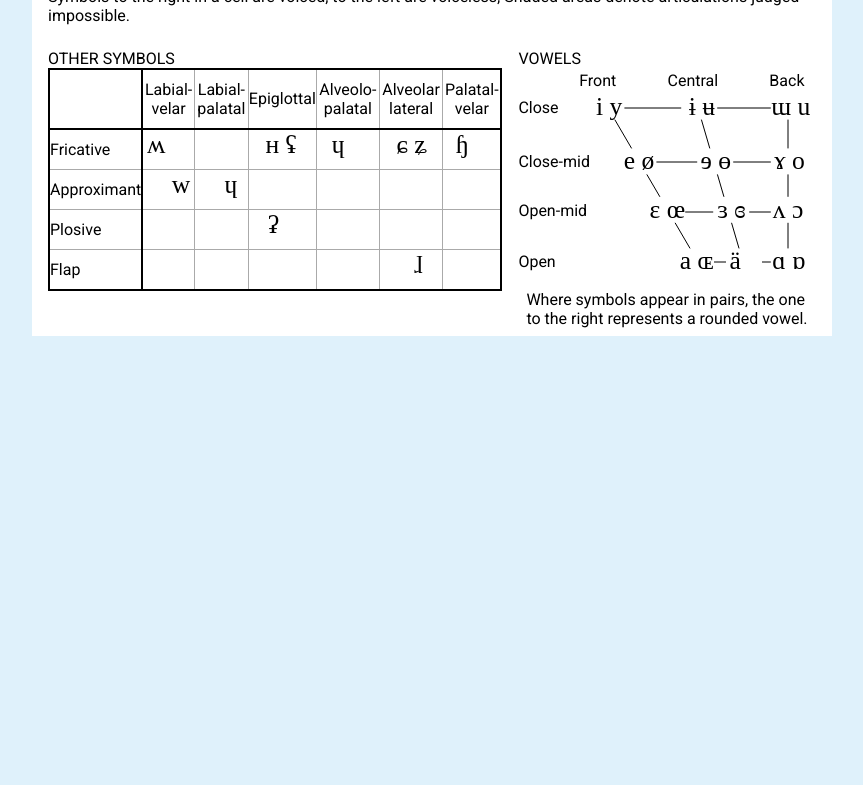
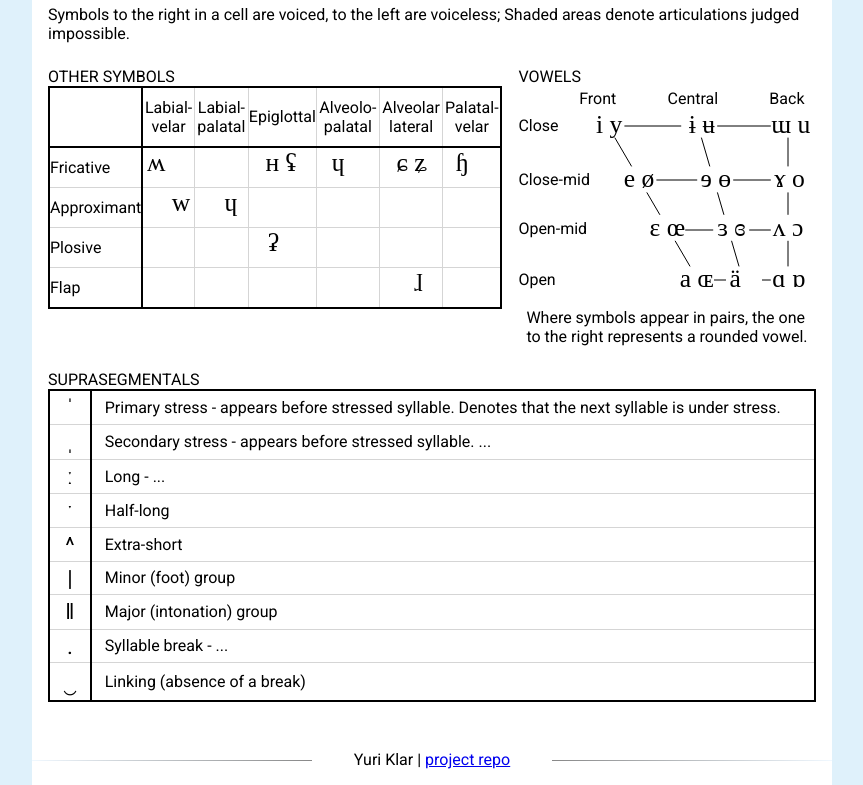
Before and after one commit to yurimimi/ipa-tables, a plain HTML site: page index.html in a window 1280 px wide. Shown: the part 567-1352 px from the top of the page, without its empty margins (208-1071 px from the left). Before the commit the page ends 903 px from the top, so only its background shows below. Drawn offline with nearby package versions, Linux system fonts and the light colour scheme; files that its build step writes are made by us from their sources.

Commit message:
about page added; suprasegmentals table added; footer added; some styling

```diff
--- /dev/null
+++ b/about.html
@@ -0,0 +1,45 @@
+<!DOCTYPE html>
+<html lang="en">
+
+<head>
+    <meta charset="UTF-8">
+    <meta name="viewport"
+        content="width=device-width, initial-scale=1.0">
+    <meta name="description"
+        content="About page of the Interactive IPA tables application">
+    <title>About IIPA</title>
+
+    <link rel="stylesheet" href="./css/vars.css">
+    <link rel="stylesheet" href="./css/styles.css" />
+    <link rel="stylesheet" href="./css/header.css">
+    <link rel="stylesheet" href="./css/tables.css">
+    <link rel="stylesheet" href="./css/footer.css">
+    <link rel="stylesheet" href="./css/about.css">
+</head>
+
+<body>
+    <div id="content">
+        <main>
+            <h1>About the International Phonetic Alphabet</h1>
+            <p>
+                <a
+                    href="https://upload.wikimedia.org/wikipedia/commons/8/8f/IPA_chart_2020.svg">The
+                    official chart of the IPA, revised in 2020</a> (<a
+                    href="https://creativecommons.org/licenses/by-sa/3.0">CC
+                    BY-SA 3.0</a>) by <a
+                    href="https://www.internationalphoneticassociation.org/IPAcharts/IPA_chart_orig/IPA_charts_E.html">International
+                    Phonetic Association</a> is used
+                for reference.
+            </p>
+        </main>
+        <footer>
+            <a href="/ipa/">
+                <button class="btn">
+                    Back home!
+                </button>
+            </a>
+        </footer>
+    </div>
+</body>
+
+</html>
--- /dev/null
+++ b/css/about.css
@@ -0,0 +1,40 @@
+#content {
+  position: absolute;
+  top: 50%;
+  left: 50%;
+  transform: translate(-50%, -50%);
+
+  padding: 2.8rem 2rem 2.2rem;
+  min-width: 375px;
+
+  border-radius: 2rem;
+  background-color: white;
+  line-height: 1.4;
+}
+main {
+  padding: 0 1rem 0.5rem;
+}
+footer {
+  padding: 0;
+}
+footer:before,
+footer:after {
+  display: none;
+}
+
+button {
+  cursor: pointer;
+  padding: 0.45rem 0.75rem;
+  border: none;
+  border-radius: 0.5rem;
+  font-size: 1rem;
+  font-family: var(--sans);
+}
+
+h1 {
+  margin-top: 0;
+  margin-bottom: 1.2rem;
+}
+p {
+  margin-top: 0;
+}
--- /dev/null
+++ b/css/footer.css
@@ -0,0 +1,26 @@
+footer {
+  position: relative;
+  max-width: 800px;
+  margin: 0 auto;
+  padding: 1rem 0;
+
+  background: white;
+
+  text-align: center;
+}
+footer:before,
+footer:after {
+  content: "";
+  position: absolute;
+  left: 65%;
+  top: 50%;
+  height: 1px;
+  width: 35%;
+
+  /* background-color: gray; */
+  background-image: linear-gradient(90deg, #888, aliceblue);
+}
+footer:after {
+  left: 0;
+  background-image: linear-gradient(90deg, aliceblue, #888);
+}
--- /dev/null
+++ b/css/header.css
@@ -0,0 +1,28 @@
+header {
+  z-index: 999;
+  position: absolute;
+  top: 1rem;
+  /* There's a problem with <800px width */
+  left: calc(50vw + (800px / 2 - 2.8rem));
+}
+
+@media (max-width: 800px) {
+  header {
+    left: calc(100vw - 4rem);
+  }
+}
+
+header svg {
+  fill: var(--gray-dark-20);
+  stroke: var(--gray-dark-20);
+}
+header svg:hover {
+  fill: var(--primary-light-10);
+  stroke: var(--primary-light-10);
+}
+
+/* header {
+  position: sticky;
+  top: 1rem;
+  right: 1rem;
+} */
--- a/css/styles.css
+++ b/css/styles.css
@@ -1,18 +1,7 @@
-@import url("https://fonts.googleapis.com/css2?family=Lora:wght@400;500;600;700&family=Roboto:ital,wght@0,100;0,300;0,400;0,500;0,700;0,900;1,400&display=swap");
-
 :root {
   box-sizing: border-box;
   max-width: 100%;
   scroll-behavior: smooth;
-
-  --gray: #aaa;
-  --gray-light-10: #ddd;
-  --gray-light-20: #f7fbfc;
-
-  --blue-light: #deeafc;
-
-  --serif: "Lora", serif;
-  --sans-serif: "Roboto", sans-serif;
 }
 
 *,
@@ -22,7 +11,7 @@
 }
 
 ::selection {
-  background-color: rgb(149, 219, 243);
+  background-color: var(--blue-light-10);
   color: rgb(44, 46, 28);
 }
 
@@ -33,7 +22,7 @@ body {
   font-size: 16px;
 
   font-family: var(--sans-serif);
-  background-color: rgb(223, 241, 251);
+  background-color: var(--blue-light-20);
 }
 
 h1,
@@ -46,6 +35,7 @@ h3 {
 
 h1 {
   font-size: 1.6rem;
+  margin-bottom: 0.2rem;
 }
 
 main {
@@ -54,8 +44,9 @@ main {
   gap: 1rem;
 
   max-width: 800px;
-  padding: 0 1rem;
   margin: 0 auto;
+  padding: 2rem 1rem;
+
   background: white;
 }
 main > * {
@@ -149,8 +140,8 @@ colgroup {
 
 /* All the `.dropdown`s are `api-sound`s */
 .dropdown:hover {
-  background: var(--blue-light);
-  color: #bc4fea;
+  background: var(--gray-light-20);
+  color: var(--primary-light-20);
 }
 .dropdown:hover .dropdown-content {
   display: block;
--- /dev/null
+++ b/css/tables.css
@@ -0,0 +1,12 @@
+#suprasegmentals th {
+  padding: 0.2rem 0;
+  text-align: center;
+  font-size: 1.4rem;
+  font-family: var(--sans);
+}
+#suprasegmentals td {
+  padding: 0 0 0 0.8rem;
+  text-align: left;
+  font-size: 1rem;
+  font-family: var(--sans);
+}
--- /dev/null
+++ b/css/vars.css
@@ -0,0 +1,24 @@
+@import url("https://fonts.googleapis.com/css2?family=Lora:wght@400;500;600;700&family=Roboto:ital,wght@0,100;0,300;0,400;0,500;0,700;0,900;1,400&display=swap");
+
+:root {
+  --primary-dark-20: #804651;
+  --primary-dark-10: #cc334f;
+  --primary: #ff4062;
+  --primary-light-10: #ff5372;
+  --primary-light-20: #ec8698;
+
+  --gray-dark-20: #707070;
+  --gray-dark-10: #a3a3a3;
+  --gray: #d5d5d5;
+  --gray-light-10: #dadada;
+  --gray-light-20: #f3f3f3;
+
+  --blue-dark-20: #127096;
+  --blue-dark-10: #1f769c;
+  --blue: #1b89b5;
+  --blue-light-10: #95dbf3;
+  --blue-light-20: #dff1fb;
+
+  --serif: "Lora", serif;
+  --sans-serif: "Roboto", sans-serif;
+}
--- a/ipa.mustache
+++ b/index.html
@@ -9,18 +9,34 @@
     content="Interactive International Phonetic Alphabet" />
   <title>International Phonetic Alphabet | IPA</title>
 
+  <link rel="stylesheet" href="./css/vars.css">
   <link rel="stylesheet" href="./css/styles.css" />
+  <link rel="stylesheet" href="./css/header.css">
+  <link rel="stylesheet" href="./css/tables.css">
+  <link rel="stylesheet" href="./css/footer.css">
   <!-- <script src="./components/sound.js"></script> -->
   <script type="module" defer src="./js/main.js"></script>
 </head>
 
 <body>
+  <header>
+    <a href="/ipa/about">
+      <svg width="24" height="24" xmlns="http://www.w3.org/2000/svg">
+        <title>About IPA</title>
+        <circle cx="12" cy="12" r="10" stroke-width="1.6"
+          fill="none" />
+        <circle cx="12" cy="8" r="1.5" stroke-width="0" />
+        <line x1="12" y1="12" x2="12" y2="18"
+          style="stroke-width:2" />
+      </svg>
+    </a>
+  </header>
   <main>
-    <h1>The International Phonetic Alphabet (revised to 2020)</h1>
+    <h1>The International Phonetic Alphabet</h1>
     <h3>Interactive version</h3>
 
+    <!-- CONSONANTS -->
     <section id="consonants">
-
       <table>
         <caption>
           Consonants (pulmonic)
@@ -632,6 +648,8 @@
         impossible.
       </p>
     </section>
+
+    <!-- OTHER SYMBOLS -->
     <section id="other-symbols">
       <table>
         <caption>Other symbols</caption>
@@ -823,7 +841,6 @@
     </section>
 
     <!-- VOWELS -->
-
     <section id="vowels">
       <figure style="margin: 0;">
         <figcaption style="text-transform: uppercase;">Vowels
@@ -845,7 +862,8 @@
           </div>
           <!-- table rows -->
           <div style="position: absolute;">
-            <div class="close vowels-row" style="translate: 0 1.6rem;">
+            <div class="close vowels-row"
+              style="translate: 0 1.6rem;">
               <p>Close</p>
 
               <div class="cell" style="translate: 4.4rem 0;">
@@ -1041,7 +1059,77 @@
       <p>Where symbols appear in pairs, the one to the right
         represents a rounded vowel.</p>
     </section>
+
+    <!-- SOMETHING ELSE? -->
+    <section id="suprasegmentals">
+      <table>
+        <caption>Suprasegmentals</caption>
+        <colgroup class="colhead"></colgroup>
+        <colgroup class=""></colgroup>
+        <tbody>
+          <tr>
+            <th>
+              ˈ
+            </th>
+            <td>
+              Primary stress - appears before stressed syllable.
+              Denotes that the next syllable is under stress.
+            </td>
+          </tr>
+          <tr>
+            <th>ˌ</th>
+            <td>Secondary stress - appears before stressed syllable.
+              ...</td>
+          </tr>
+          <tr>
+            <th>ː</th>
+            <td>
+              Long - ...
+            </td>
+          </tr>
+          <tr>
+            <th>ˑ</th>
+            <td>
+              Half-long
+            </td>
+          </tr>
+          <tr>
+            <th>^</th>
+            <td>
+              Extra-short
+            </td>
+          </tr>
+          <tr>
+            <th>|</th>
+            <td>
+              Minor (foot) group
+            </td>
+          </tr>
+          <tr>
+            <th>‖</th>
+            <td>
+              Major (intonation) group
+            </td>
+          </tr>
+          <tr>
+            <th>.</th>
+            <td>
+              Syllable break - ...
+            </td>
+          </tr>
+          <tr>
+            <th>‿</th>
+            <td>
+              Linking (absence of a break)
+            </td>
+          </tr>
+        </tbody>
+      </table>
+    </section>
   </main>
+  <footer>Yuri Klar | <a
+      href="https://github.com/yurimimi/ipa-tables">project repo</a>
+  </footer>
 </body>
 
 </html>
```
Also changed, not shown: todo.md (+1 -0 lines).
